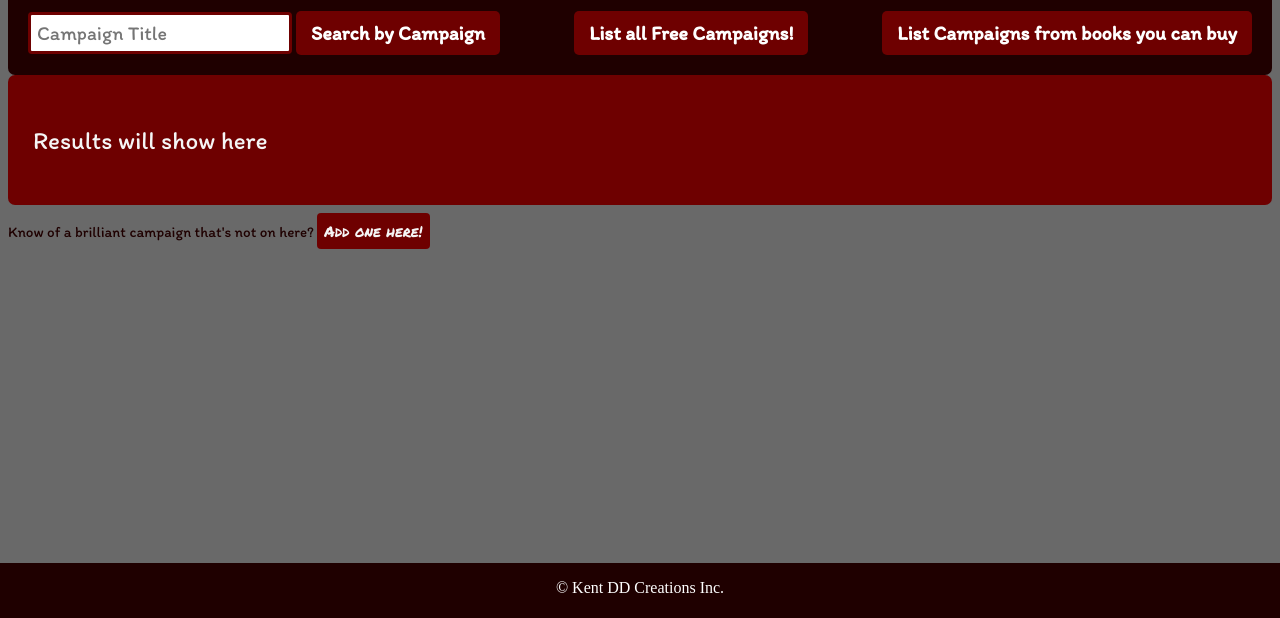
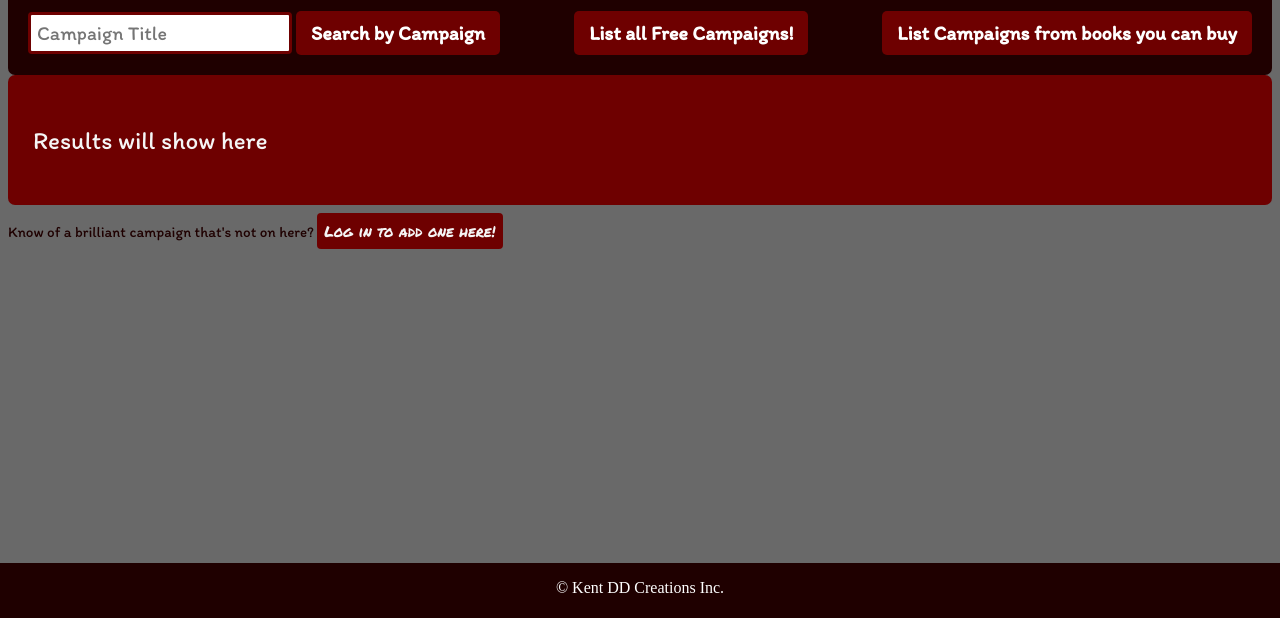
Before and after one commit to JasonK97/DDCreatorNode, a website: page public/campaigns.html in a window 1280 px wide. Shown: the part 182-800 px from the top of the page. Drawn offline with nearby package versions, Linux system fonts and the light colour scheme.

Commit message:
Starting login functionaltiy

```diff
--- a/public/campaigns.html
+++ b/public/campaigns.html
@@ -33,7 +33,7 @@
     </div>
 
     <div id="addCampaignDiv">
-        <p>Know of a brilliant campaign that's not on here? <a id="addLink" href="./addCampaign.html">Add one here!</a></p><br><br><br>
+        <p>Know of a brilliant campaign that's not on here? <a id="addLink" href="./addCampaign.html">Log in to add one here!</a></p><br><br><br>
     </div>
 
     <div id="footer">
```
